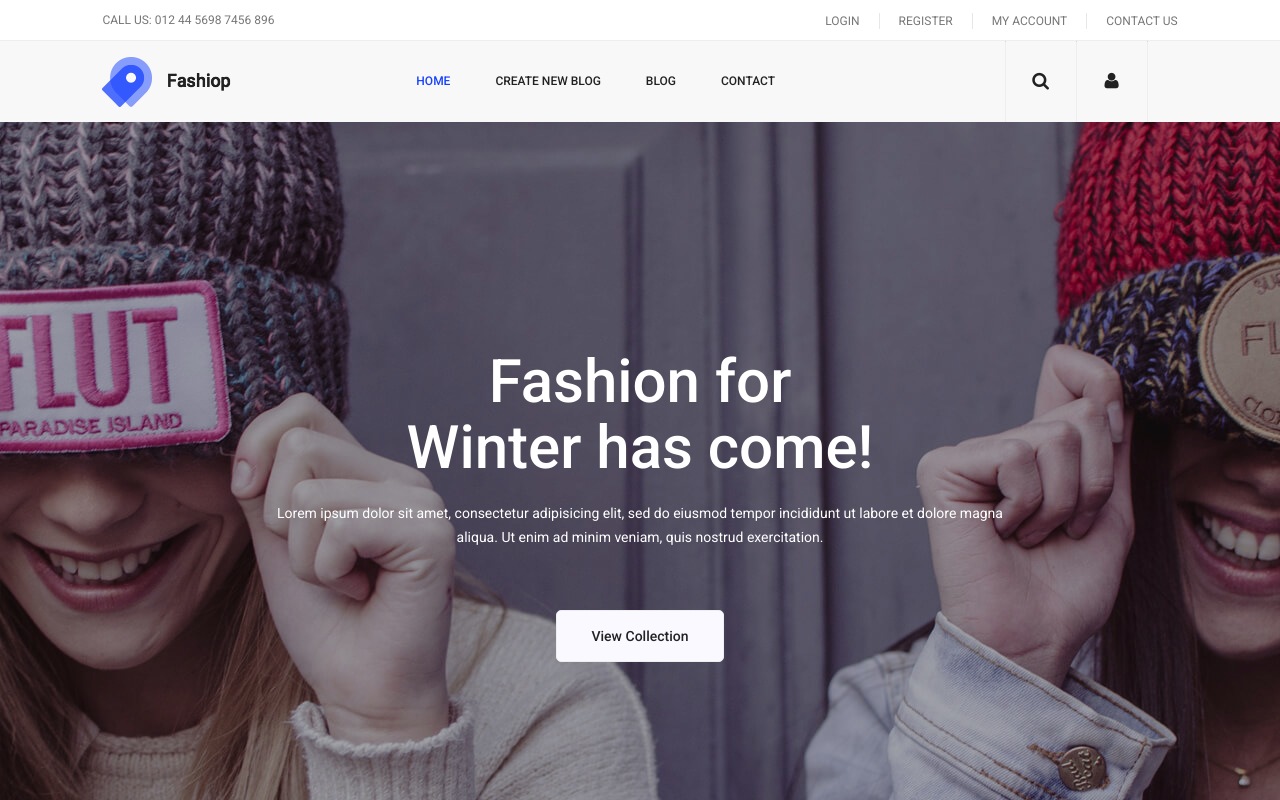
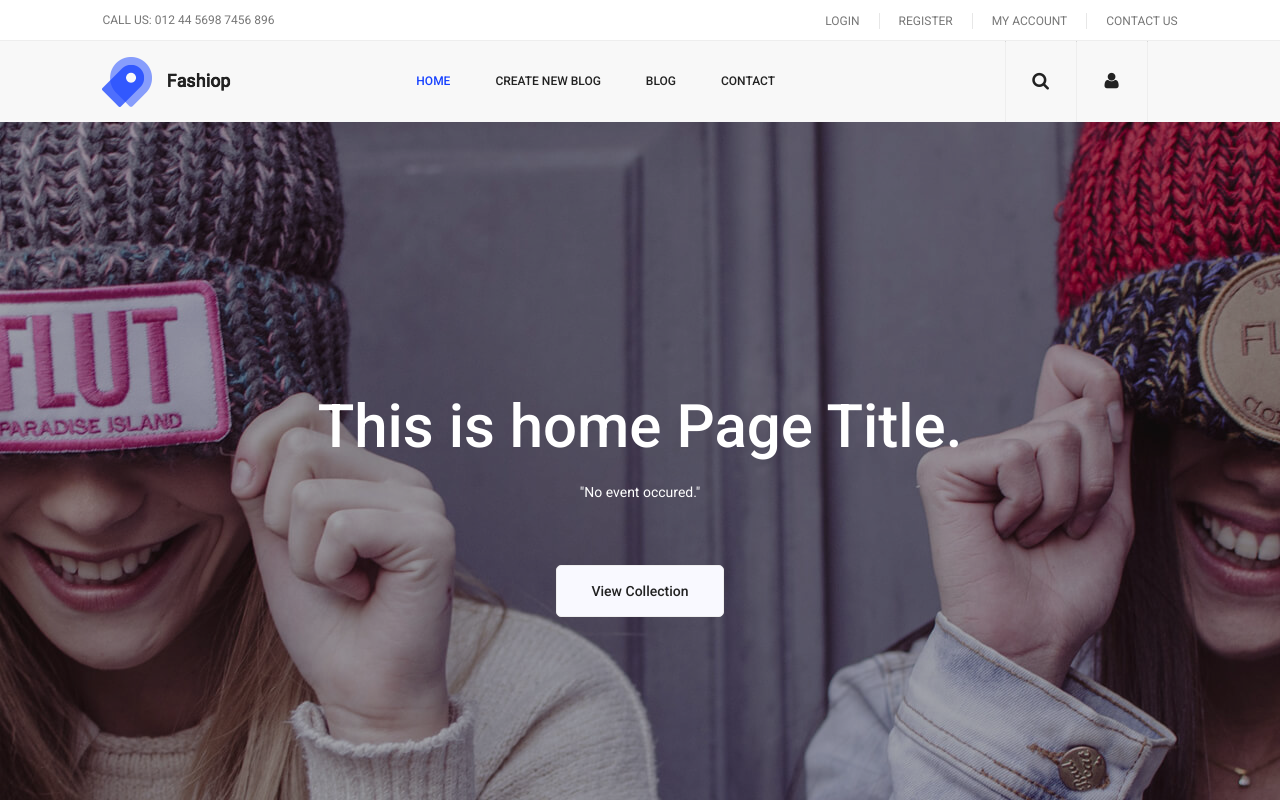
Before and after one commit to techaltumclass/angular3, an Angular app: page / in a window 1280 px wide. Shown: the top 800 px of the page. Built offline with nearby package versions, Linux system fonts and the light colour scheme.

Commit message:
Routing Introduced

```diff
--- a/src/app/Blog/blog/blog.component.html
+++ b/src/app/Blog/blog/blog.component.html
@@ -36,8 +36,8 @@
                 </div>
                 <br/>
                 <div style="justify-content: space-between; display: flex;">
-                    <a routerLink="update-blog/{{blog.id}}" routerLinkActive="active">
-                        <button type="button" class="btn submit_btn">UPDATE</button>
+                    <a routerLink="blogDetails/{{blog.id}}" routerLinkActive="active">
+                        <button type="button" class="btn submit_btn">View</button>
                     </a>
                     <button
                         type="button"
--- a/src/app/app-routing.module.ts
+++ b/src/app/app-routing.module.ts
@@ -25,8 +25,8 @@ const routes: Routes = [
   },
   {
     path: "blogDetails/:id",
-    component: BlogDetailsComponent,
-    canActivate: [AuthGuard]
+    component: BlogDetailsComponent
+    // canActivate: [AuthGuard]
   },
   {
     path: "contact",
@@ -35,7 +35,7 @@ const routes: Routes = [
   {
     path: "create-new-blog",
     component: CreateBlogComponent,
-    canActivate: [AuthGuard]
+    // canActivate: [AuthGuard]
   },
   {
     path:"blogs-list/update-blog/:id",
@@ -48,6 +48,10 @@ const routes: Routes = [
   {
     path:'login',
     component:LoginComponent
+  },
+  {
+    path:'**',
+    component: LoginComponent
   }
 
 ];
--- a/src/app/app.component.html
+++ b/src/app/app.component.html
@@ -1,4 +1,5 @@
 <app-header></app-header>
+
 <router-outlet></router-outlet>
 
 <app-footer></app-footer>
--- a/src/app/app.module.ts
+++ b/src/app/app.module.ts
@@ -19,6 +19,7 @@ import { UserService } from './users/user.service';
 import { AuthGuard } from './core/auth.guard';
 import { HttpClient } from 'selenium-webdriver/http';
 import { HttpClientModule } from '@angular/common/http';
+import { TestComponent } from './shared/test/test.component';
 
 
 
@@ -34,7 +35,8 @@ import { HttpClientModule } from '@angular/common/http';
     ContactComponent,
     LoginComponent,
     CreateBlogComponent,
-    RegisterComponent
+    RegisterComponent,
+    TestComponent
   ],
   imports: [
     BrowserModule,
--- a/src/app/home/home.component.html
+++ b/src/app/home/home.component.html
@@ -6,12 +6,12 @@
         <div class="container">
             <div class="banner_content row">
                 <div class="offset-lg-2 col-lg-8">
-                    <h3>Fashion for
-                        <br />Winter has come!</h3>
-                    <p>Lorem ipsum dolor sit amet, consectetur adipisicing elit, sed do eiusmod tempor incididunt ut labore et dolore magna
-                        aliqua. Ut enim ad minim veniam, quis nostrud exercitation.</p>
-                    <a class="white_bg_btn" href="#">View Collection</a>
+                    <h3 [class]="activeClass">{{ pageTitle }}</h3>
+                    <p>{{ eventValue | json }}</p>
+                    <a class="white_bg_btn" href="#" (click)="showAlert($event)">View Collection</a>
                 </div>
+                <br>
+
             </div>
         </div>
     </div>
--- a/src/app/home/home.component.ts
+++ b/src/app/home/home.component.ts
@@ -7,9 +7,24 @@ import { Component, OnInit } from '@angular/core';
 })
 export class HomeComponent implements OnInit {
 
-  constructor() { }
+  pageTitle: string;  // just declaration
+  myClass: string;
+  activeClass: string;
+  eventValue : any = 'No event occured.';
+  constructor() {
+    this.pageTitle = "This is home Page Title.";
+    this.myClass = 'active-class';
+    this.activeClass = 'my-random-class';
+  }
 
   ngOnInit() {
   }
 
+  showAlert(event) {
+    this.eventValue = event;
+    this.pageTitle = 'Page Title after event.';
+    this.activeClass = 'class-after-click';
+    console.log(event);
+  }
+
 }
--- a/src/app/shared/header/header.component.html
+++ b/src/app/shared/header/header.component.html
@@ -51,10 +51,10 @@
 
                                 <li class="nav-item submenu dropdown">
 
-                                        <a class="nav-link" routerLink="/create-new-blog" routerLinkActive="active" (click)="onClick()">Create New Blog</a>
+                                        <a class="nav-link" [routerLink]="'/create-new-blog'" routerLinkActive="active" (click)="onClick()">Create New Blog</a>
                                     </li>
                                 <li class="nav-item submenu dropdown">
-                                    <a class="nav-link" routerLink="/blogs-list" routerLinkActive="active">Blog</a>
+                                    <a class="nav-link" routerLink="/blogs-list" routerLinkActive="active-class">Blog</a>
                                 </li>
                                 <!-- <li class="nav-item submenu dropdown">
                                     <a href="#" class="nav-link dropdown-toggle" data-toggle="dropdown" role="button" aria-haspopup="true" aria-expanded="false">Blog</a>
--- a/src/app/shared/header/header.component.ts
+++ b/src/app/shared/header/header.component.ts
@@ -7,6 +7,7 @@ import { Router } from '@angular/router';
   styleUrls: ['./header.component.scss']
 })
 export class HeaderComponent implements OnInit {
+  newBlogUrl = '/create-new-blog';
 
   constructor(private readonly router: Router) { }
 
--- /dev/null
+++ b/src/app/shared/test/test.component.html
@@ -0,0 +1 @@
+<p>test works!</p>
--- /dev/null
+++ b/src/app/shared/test/test.component.ts
@@ -0,0 +1,15 @@
+import { Component, OnInit } from '@angular/core';
+
+@Component({
+  selector: 'app-test',
+  templateUrl: './test.component.html',
+  styleUrls: ['./test.component.scss']
+})
+export class TestComponent implements OnInit {
+
+  constructor() { }
+
+  ngOnInit() {
+  }
+
+}
```
Also changed, not shown: src/app/shared/test/test.component.scss (added), 1 other file (tests, documents, lock files or other folders).
